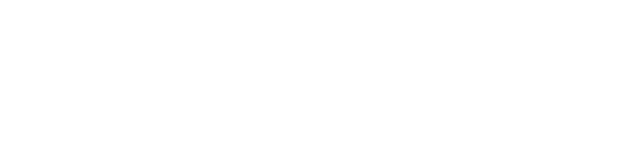
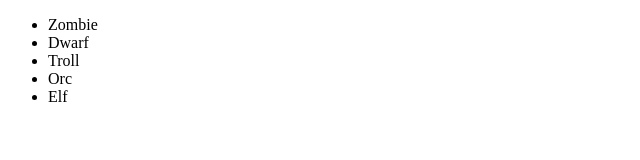
Before and after one commit to GroupeTPJoaniOlivier/ProjetJS, a plain HTML site: page public/index.html in a window 1280 px wide. Shown: the whole page, without its empty margins (0-640 px from the left). Drawn offline with Linux system fonts and the light colour scheme.

Commit message:
Array to list

```diff
--- a/public/index.html
+++ b/public/index.html
@@ -6,6 +6,10 @@
 
 	<body>
 
+		<div id="inner-page">
+
+		</div>
+
 
 		<script type="text/javascript" src="index.js"></script>
 	</body>
--- a/public/index.js
+++ b/public/index.js
@@ -0,0 +1,24 @@
+var characters = [
+
+	"Zombie",
+	"Dwarf",
+	"Troll",
+	"Orc",
+	"Elf"
+];
+
+window.onload = function () {
+	var ul = document.createElement('ul');
+
+	document.getElementById('inner-page').appendChild(ul);
+
+	for(var chara in characters)
+	{
+		var li = document.createElement('li');
+		var text = document.createTextNode(characters[chara]);
+
+		li.appendChild(text);
+		ul.appendChild(li);
+	}
+
+}
```
